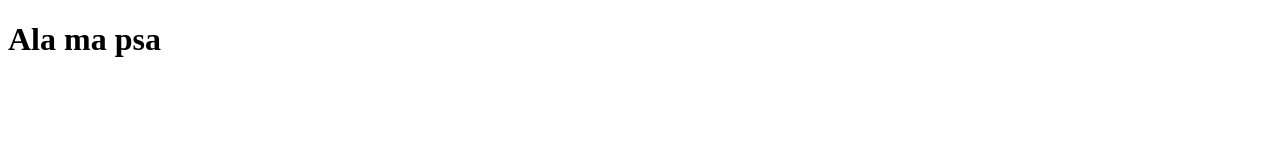
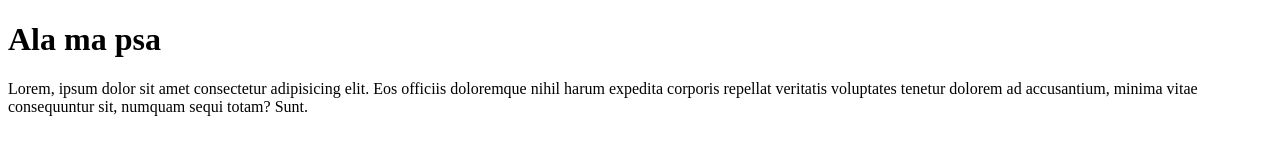
Before and after one commit to matizek/Gdansk, a plain HTML site: page index.html in a window 1280 px wide. Drawn offline with Linux system fonts and the light colour scheme.

Commit message:
Trzecie zatwierdzenie

```diff
--- a/index.html
+++ b/index.html
@@ -8,6 +8,6 @@
 </head>
 <body>
     <h1>Ala ma psa</h1>
-
+    <p>Lorem, ipsum dolor sit amet consectetur adipisicing elit. Eos officiis doloremque nihil harum expedita corporis repellat veritatis voluptates tenetur dolorem ad accusantium, minima vitae consequuntur sit, numquam sequi totam? Sunt. </p>
 </body>
 </html>
```
